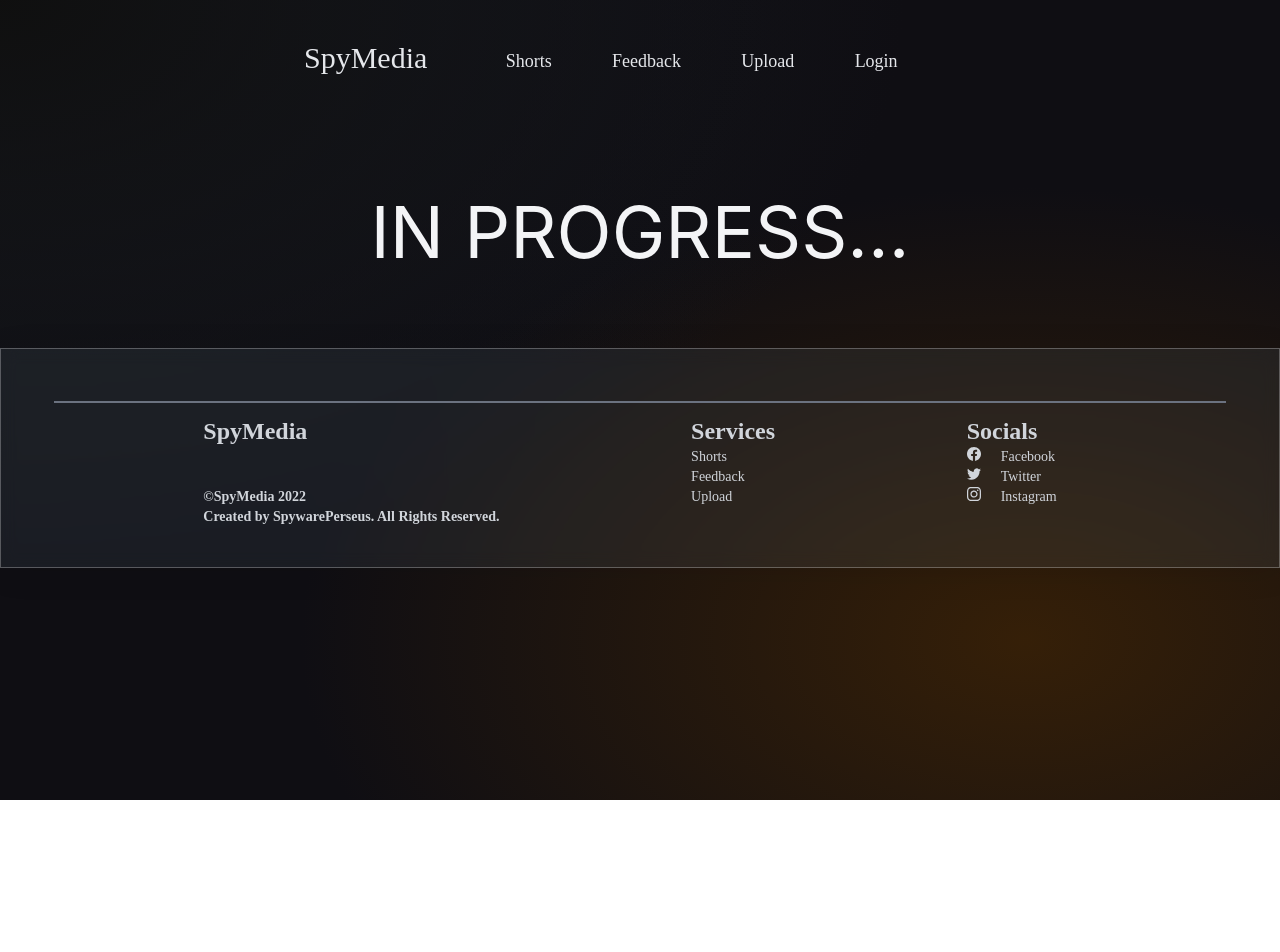
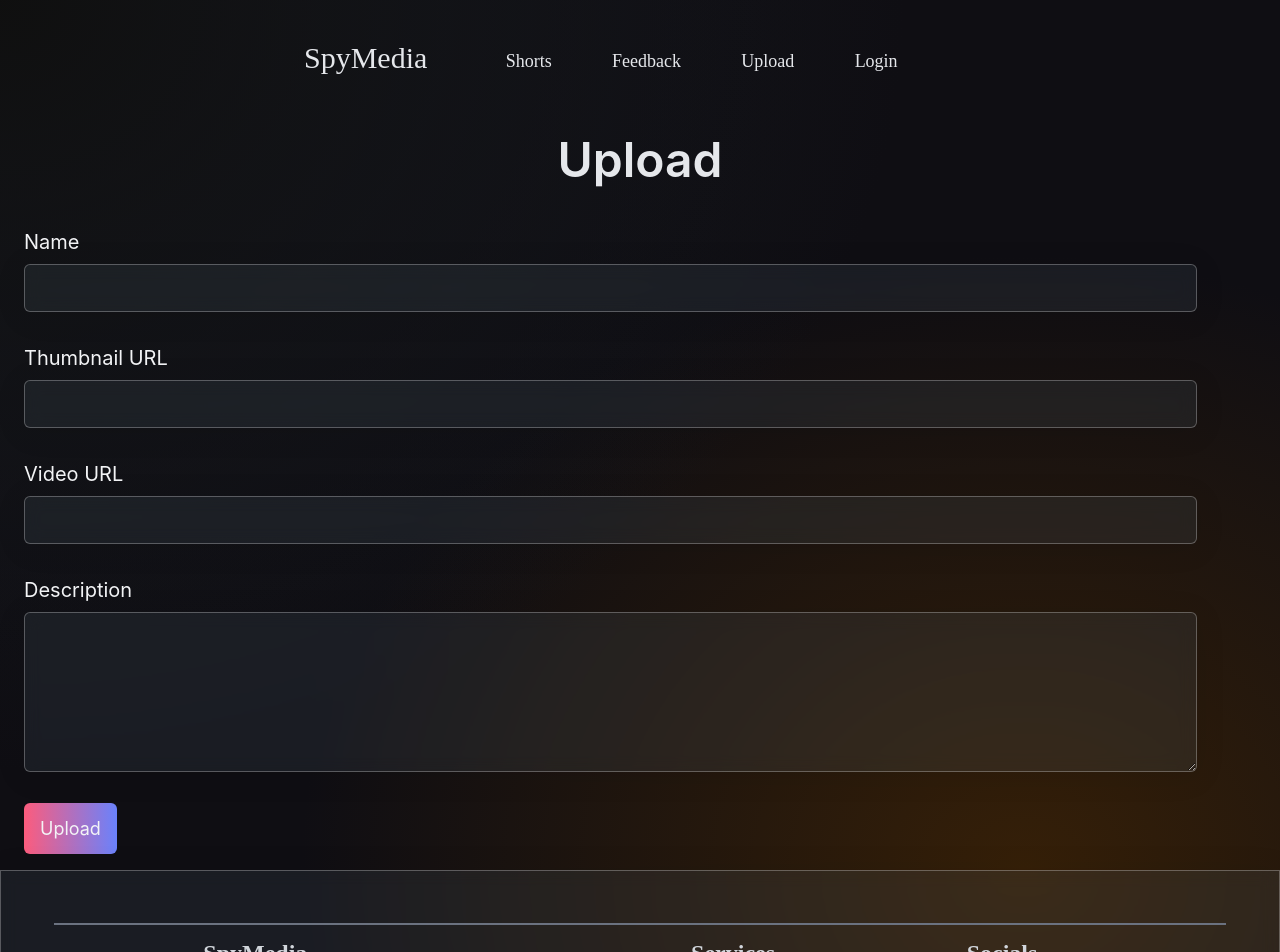
Before and after one commit to SpywarePersues/spymedia, a Next.js app: page /upload in a window 1280 px wide. Shown: the top 952 px of the page. Before the commit the page ends 800 px from the top, so only its background shows below. Built offline with nearby package versions, Linux system fonts and the light colour scheme; a web font is replaced by a local one.

Commit message:
Added upload page

```diff
--- /dev/null
+++ b/pages/404.js
@@ -0,0 +1,14 @@
+import Link from 'next/link'
+import React from 'react'
+import ContainerBlock from '../components/ContainerBlock'
+
+function error() {
+    return (
+        <ContainerBlock title="404 Not Found.">
+            <h1 className='text-center mt-20 text-7xl'>Error 404 Page Not Found.</h1>
+            <div className="text-center mb-20 mt-8 text-4xl text-blue-600 underline"><Link href="/">← Go Back</Link></div>
+        </ContainerBlock>
+    )
+}
+
+export default error
--- a/pages/index.js
+++ b/pages/index.js
@@ -25,12 +25,12 @@ export default function Home() {
             <div className='my-10 p-10 grid grid-cols-1 sm:grid-cols-1 md:grid-cols-2 lg:grid-cols-3 xl:grid-cols-3 gap-5'>
                 {firedata.map((data) => {
                     return(
-                        <a href={`/videos/${data.id}`} key={data.id} className="glassmorph md:mx-16 mx-6 w-[18rem] lg:w-[26rem] xl:w-[35rem] rounded-lg hover:scale-105 transition-scale duration-300 my-6">
+                        <a href={`/videos/${data.id}`} key={data.id} className="glassmorph md:mx-16 mx-6 w-[18rem] lg:w-[18rem] xl:w-[25rem] rounded-lg hover:scale-105 transition-scale duration-300 my-6">
                             <img src={data.thumbnail} className="w-[46rem] rounded-md" alt='' />
                             <h1 className='md:text-3xl text-2xl my-4 text-center font-bold'>{data.name}</h1>
-                            <div className='flex lg:w-5/12 md:w-8/12 w-9/12 mx-auto'>
-                            <img src={data.authorPFP} className="w-3/12 h-2/6 mt-1 mb-8" />
-                            <h1 className='my-4 text-center md:text-xl px-4 font-semibold'>{data.author}</h1>
+                            <div className='flex lg:w-8/12 md:w-8/12 w-9/12 mx-auto'>
+                            <img src={data.authorPFP} className="w-3/12 h-2/6 mt-1 mb-8 rounded-full" />
+                            <h1 className='my-4 text-center md:text-xl px-4 font-semibold xl:my-6'>{data.author}</h1>
                             </div>
                         </a>
                     )
--- a/pages/upload.js
+++ b/pages/upload.js
@@ -1,10 +1,58 @@
-import React from 'react'
+import { collection, addDoc } from 'firebase/firestore';
+import React, { useState as UseState, useEffect as UseEffect } from 'react'
 import ContainerBlock from '../components/ContainerBlock'
+import { app, database } from "../firebaseConfig";
 
 function upload() {
+    const databaseRef = collection(database, 'Videos')
+    const [name, setName] = UseState('')
+    const [thumbnail, setThumbnail] = UseState('')
+    const [video, setVideo] = UseState('')
+    const [desc, setDesc] = UseState('')
+    const [token, setToken] = UseState("")
+    const [author, setAuthor] = UseState("")
+    const [authorPFP, setAuthorPFP] = UseState("")
+
+    UseEffect(() => {
+        setToken(sessionStorage.getItem('Token'))
+        setAuthor(sessionStorage.getItem('Name'))
+        setAuthorPFP(sessionStorage.getItem('PFP'))
+    }, [])
+
+    const addData = () => {
+        addDoc(databaseRef, {
+            name: name,
+            thumbnail: thumbnail,
+            video: video,
+            desc: desc,
+            author: author,
+            authorPFP: authorPFP
+        })
+        .then(() => {
+            alert('Video Added')
+            setName('')
+            setThumbnail('')
+            setVideo('')
+            setDesc('')
+        })
+    }
+
     return (
         <ContainerBlock title="Upload">
-            <h1 className='text-center my-20 text-7xl'>IN PROGRESS...</h1>
+            <h1 className='text-5xl text-center pb-5 pt-5 text-gray-200 font-semibold'>Upload</h1>
+            <h1 className='mx-6 text-xl mt-6'>Name</h1>
+            <input className='mx-6 rounded-md glassmorph my-2 w-11/12 h-12 p-4 text-gray-300 outline-none' onChange={event => setName(event.target.value)} />
+
+            <h1 className='mx-6 text-xl mt-6'>Thumbnail URL</h1>
+            <input className='mx-6 rounded-md glassmorph my-2 w-11/12 h-12 p-4 text-gray-300 outline-none' onChange={event => setThumbnail(event.target.value)} />
+
+            <h1 className='mx-6 text-xl mt-6'>Video URL</h1>
+            <input className='mx-6 rounded-md glassmorph my-2 w-11/12 h-12 p-4 text-gray-300 outline-none' onChange={event => setVideo(event.target.value)} />
+
+            <h1 className='mx-6 text-xl mt-6'>Description</h1>
+            <textarea className='mx-6 rounded-md glassmorph mt-2 mb-6 w-11/12 h-[10rem] p-4 text-gray-300 outline-none' onChange={event => setDesc(event.target.value)} />
+
+            <button className="button px-4 py-3 rounded-md mb-4 mx-6 block" onClick={addData} >Upload</button>
         </ContainerBlock>
     )
 }
--- a/pages/videos/[id].js
+++ b/pages/videos/[id].js
@@ -26,7 +26,7 @@ function productsScreen() {
             <h1 className='mx-10 mb-6 text-3xl md:text-5xl'>{currentData.name}</h1>
             <h1 className='mb-4 text-xl w-10/12 mx-10 my-6 text-gray-300'>{currentData.desc}</h1>
             <div className='flex lg:w-2/12 md:w-4/12 w-7/12 mx-10'>
-                <img src={currentData.authorPFP} className="w-3/12 h-2/6 mb-8" />
+                <img src={currentData.authorPFP} className="w-3/12 h-2/6 mb-8 rounded-full" />
                 <h1 className='my-5 text-center md:text-xl px-4 font-semibold'>{currentData.author}</h1>
             </div>
         </div>
```
